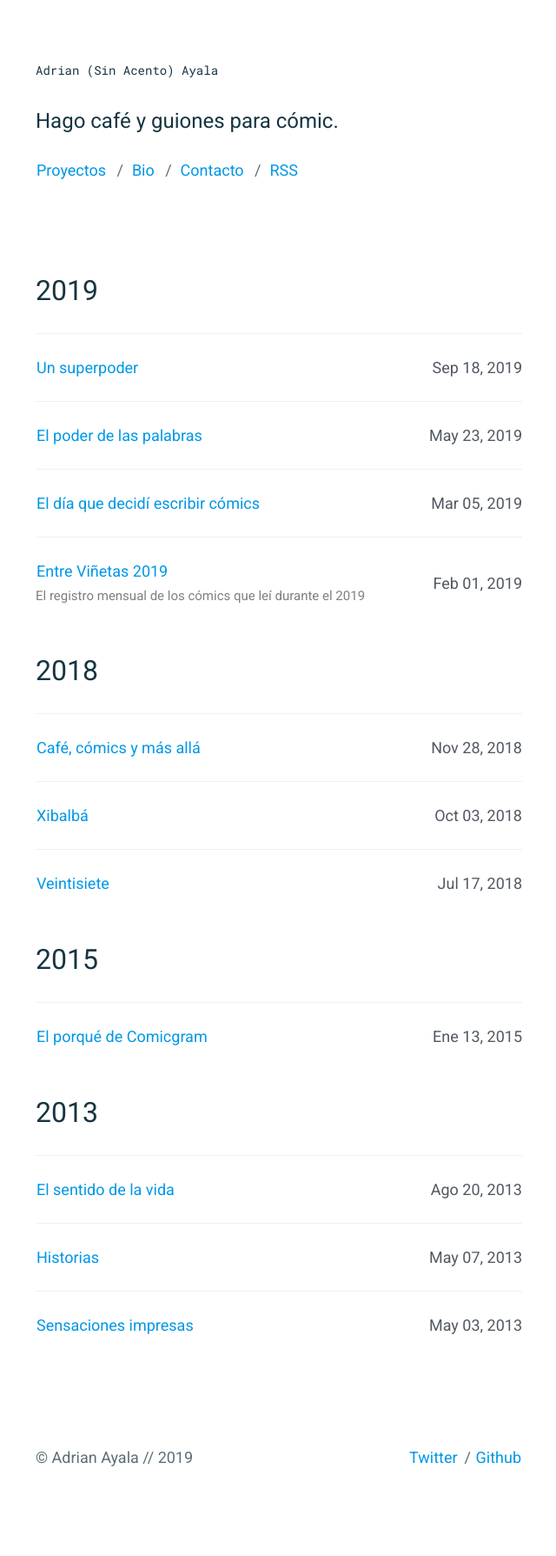
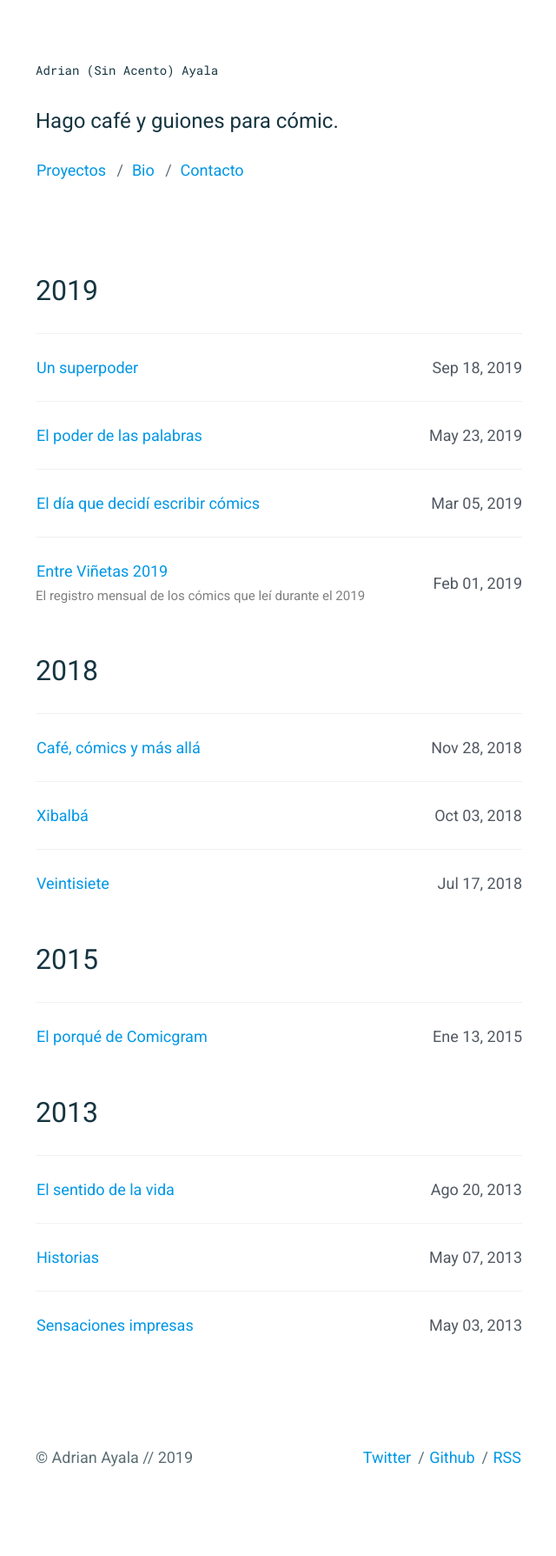
Before and after one commit to adrrian17/adrrian17.github.io, a Jekyll site: the page built from index.html, in a window 1280 px wide. Shown: the whole page at 87% size, without its empty margins (319-959 px from the left). Built offline with Jekyll 4.4.1, drawn with Linux system fonts in a browser that asks for light colours.

Commit message:
Move RSS link to footer

```diff
--- a/_includes/footer.html
+++ b/_includes/footer.html
@@ -1,4 +1,4 @@
 <footer class="c-page__footer">
   <p>&copy; {{ site.author }} // {{ 'now' | date: '%Y' }}</p>
-  <p>{% if site.twitter_username %}<a href="https://twitter.com/{{ site.twitter_username }}">Twitter</a>{% if site.github_username %}<span class="u-separate"></span>{% endif %}{% endif %}{% if site.github_username %}<a href="https://github.com/{{ site.github_username }}">Github</a>{% endif %}</p>
+  <p>{% if site.twitter_username %}<a href="https://twitter.com/{{ site.twitter_username }}">Twitter</a>{% if site.github_username %}<span class="u-separate"></span>{% endif %}{% endif %}{% if site.github_username %}<a href="https://github.com/{{ site.github_username }}">Github</a>{% endif %}<span class="u-separate"></span><a href="{{ "/feed.xml" | prepend: site.baseurl }}">RSS</a></p>
 </footer>
--- a/_includes/header.html
+++ b/_includes/header.html
@@ -16,8 +16,6 @@
     {% endif %}
     {% if page.title != 'Contacto' %}
       <a href="{{ "/contact/" | prepend: site.baseurl }}">Contacto</a>
-      <span class="u-separate"></span>
     {% endif %}
-    <a href="{{ "/feed.xml" | prepend: site.baseurl }}">RSS</a>
   </p>
 </header>
```
